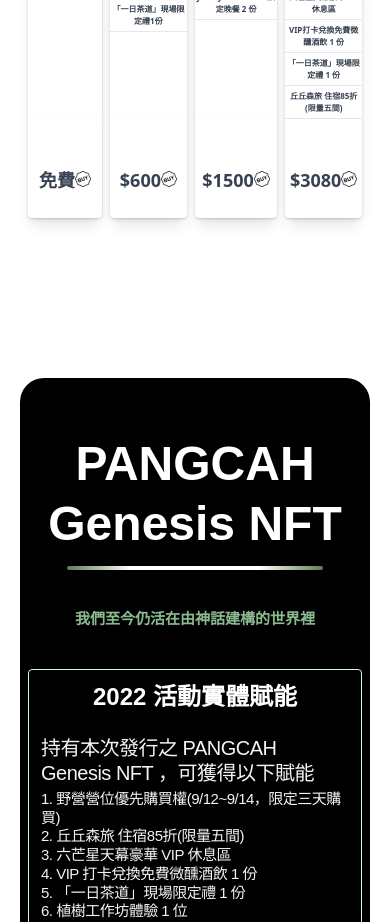
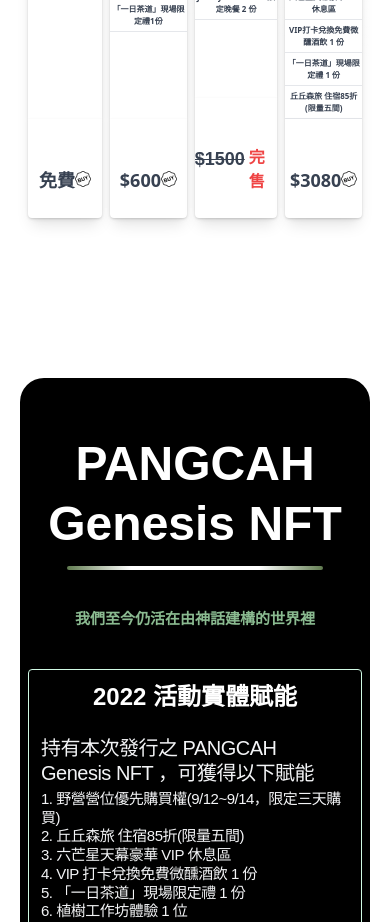
Before and after one commit to jeff2957/Pangcah, a Next.js app: page / in a window 390 px wide. Shown: the part 6300-7222 px from the top of the page. Built offline with nearby package versions, Linux system fonts and the light colour scheme; a web font is replaced by a local one; what tailwindcss-box-shadow would draw is missing.

Commit message:
camp pass update

```diff
--- a/src/components/Pricing.tsx
+++ b/src/components/Pricing.tsx
@@ -121,12 +121,13 @@
             <div
               className={`flex-none mt-auto bg-background rounded-b rounded-t-none overflow-hidden shadow py-6`}
             >
-              <div className={`w-full pt-6 text-lg font-bold flex justify-center text-center text-gray-700 md:text-4xl`}>
-                {thirdPlan?.price}
+              <div className={`w-full pt-6  flex justify-center `}>
+                <h5 className='text-lg font-bold text-center text-gray-700 md:text-4xl line-through line'>{thirdPlan?.price}</h5>
                 {/* <span className={`text-base`}> {secondPlan?.priceDetails}</span> */}
-                <a className='w-4 md:w-8 mt-1 hover:cursor-pointer' target="_blank" rel="noopener noreferrer" href='https://www.kkday.com/zh-tw/product/133056'>
+                {/* <a className='w-4 md:w-8 mt-1 hover:cursor-pointer' target="_blank" rel="noopener noreferrer" href='https://www.kkday.com/zh-tw/product/133056'>
                   <img src='/assets/icon/buy-button.png'></img>
-                </a>
+                </a> */}
+                <h5 className='my-auto ml-1 text-md font-bold text-red-500'>完售</h5>
               </div>
             </div>
           </div>
```
